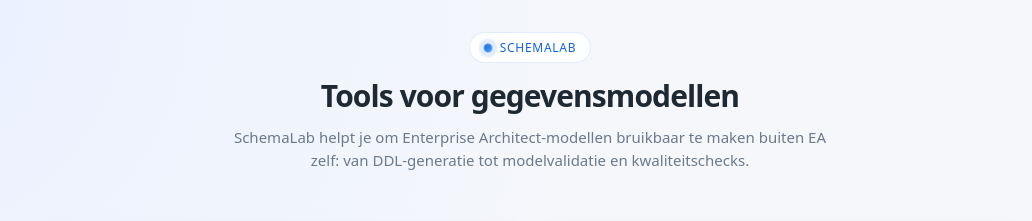
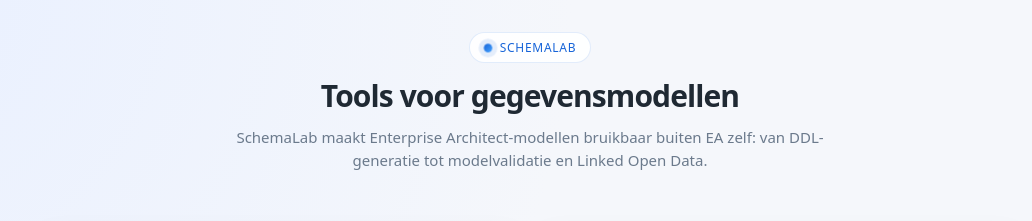
Before and after one commit to AshkanA/schemalab, a plain HTML site: page index.html in a window 1280 px wide. Shown: the top 221 px of the page, without its empty margins (110-1142 px from the left). Drawn offline with Linux system fonts and the light colour scheme.

Commit message:
textual change

```diff
--- a/index.html
+++ b/index.html
@@ -294,8 +294,8 @@
       </div>
       <h1>Tools voor gegevensmodellen</h1>
       <p class="subtitle">
-        SchemaLab helpt je om Enterprise Architect-modellen bruikbaar te maken buiten EA zelf:
-        van DDL-generatie tot modelvalidatie en kwaliteitschecks.
+        SchemaLab maakt Enterprise Architect-modellen bruikbaar buiten EA zelf:
+        van DDL-generatie tot modelvalidatie en Linked Open Data.
       </p>
     </header>
 
```
